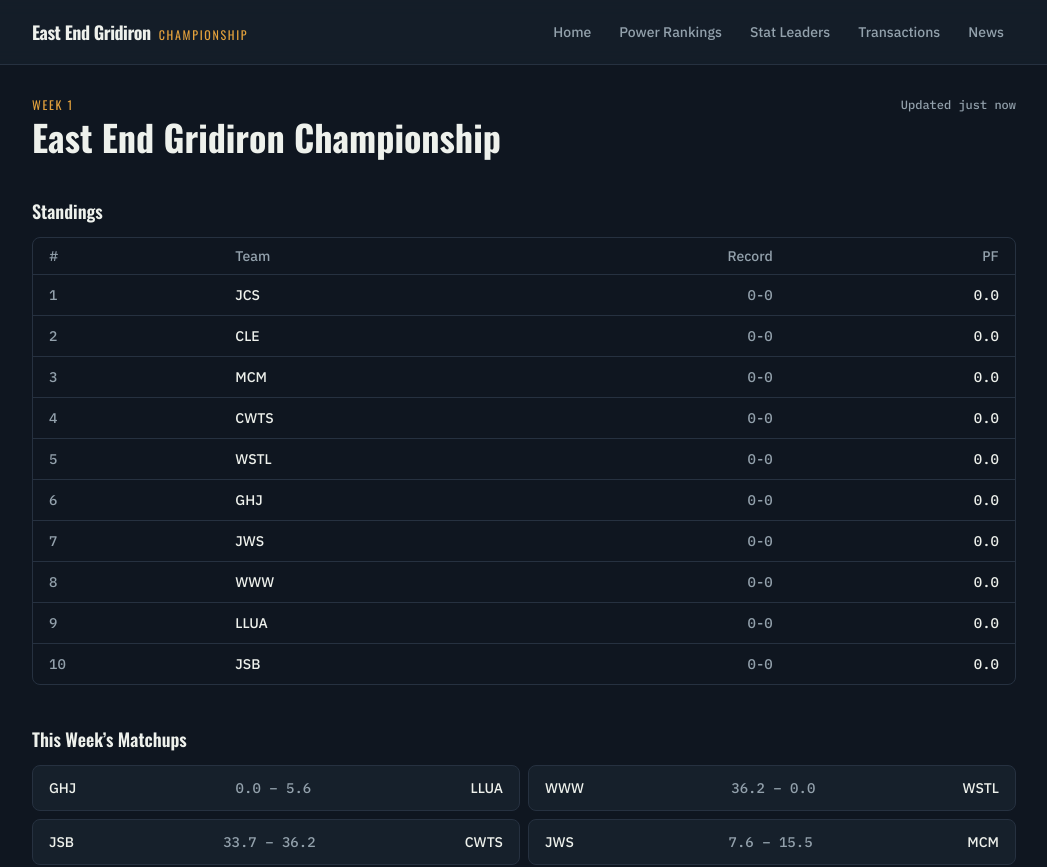
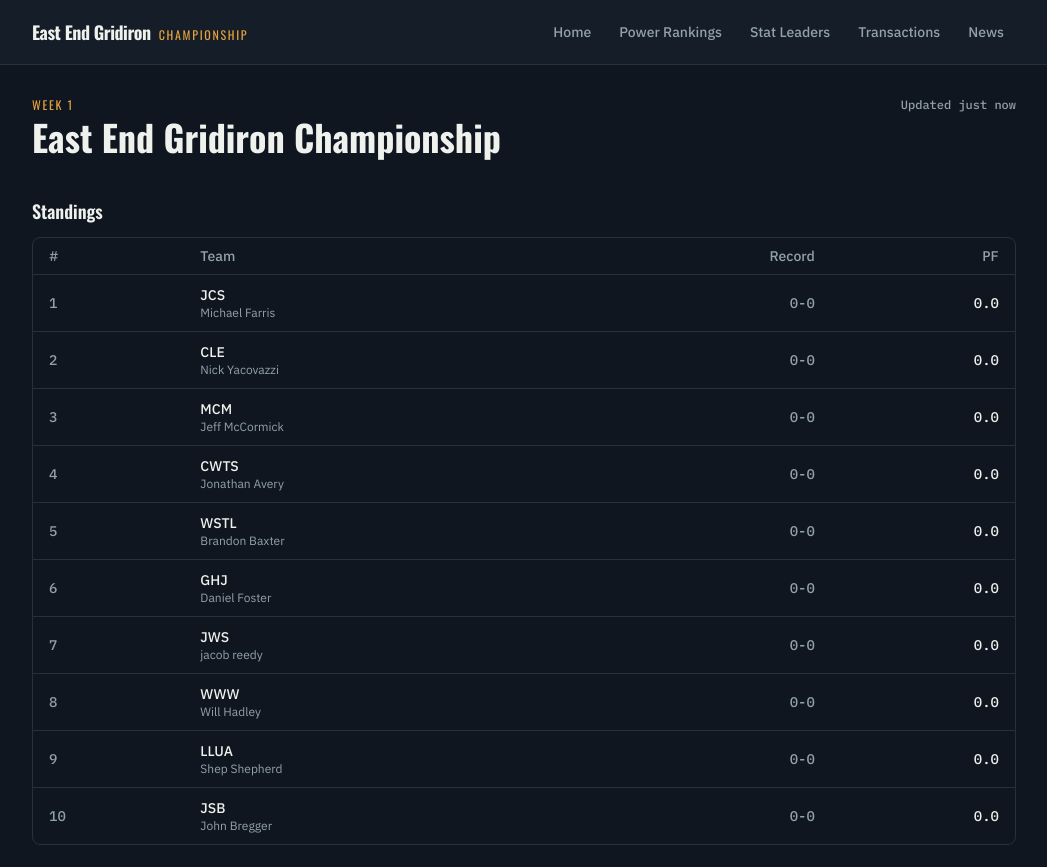
Before and after one commit to kilroy5506/east-end-gridiron, a Next.js app: page / in a window 1280 px wide. Shown: the top 867 px of the page, without its empty margins (116-1163 px from the left). Built offline with nearby package versions, Linux system fonts and the light colour scheme.

Commit message:
Enhance team display with owner names
Added ownerNames function to display team owner information.

```diff
--- a/app/page.tsx
+++ b/app/page.tsx
@@ -1,5 +1,5 @@
 import Link from "next/link";
-import { getLeagueSnapshot, getScoreboard, teamName } from "@/lib/data";
+import { getLeagueSnapshot, getScoreboard, ownerNames, teamName } from "@/lib/data";
 import { formatPoints, formatRecord } from "@/lib/format";
 import { SyncNote, WaitingForSyncPanel } from "@/components/SyncNote";
 import { powerRankings } from "@/content/power-rankings";
@@ -46,7 +46,12 @@ export default function Home() {
                 {snapshot.teams.map((team) => (
                   <tr key={team.id} className="border-b border-border last:border-0">
                     <td className="py-2.5 pl-4 pr-2 text-muted font-mono-num">{team.rank}</td>
-                    <td className="py-2.5 px-2 font-medium">{teamName(team)}</td>
+                    <td className="py-2.5 px-2">
+                      <div className="font-medium">{teamName(team)}</div>
+                      {ownerNames(team) && ownerNames(team) !== teamName(team) && (
+                        <div className="text-xs text-muted">{ownerNames(team)}</div>
+                      )}
+                    </td>
                     <td className="py-2.5 px-2 text-right font-mono-num text-muted">
                       {formatRecord(team.record.wins, team.record.losses, team.record.ties)}
                     </td>
```
